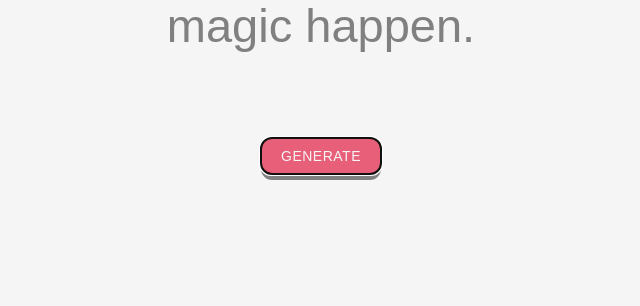
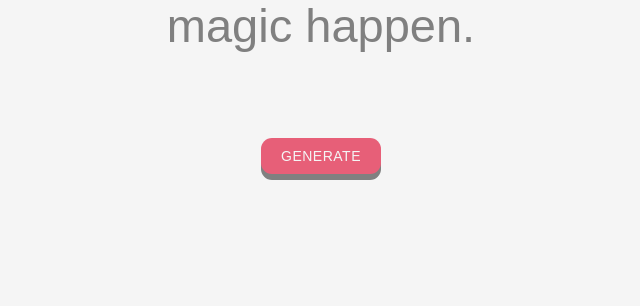
Before and after one commit to notchantal/non-linear, a PHP site: page / in a window 1280 px wide, with the restyled element focused. Shown: the part 446-752 px from the top of the page, without its empty margins (319-959 px from the left). Run offline with PHP 8.4, Linux system fonts and the light colour scheme; some libraries are stand-ins or nearby versions.

Commit message:
fixed outline on button

```diff
--- a/bot/style.css
+++ b/bot/style.css
@@ -88,6 +88,8 @@ button:active {
   transform: translateY(4px);
 }
 
+button:focus {outline:0;}
+
 #download {
 	background-color: #73C6B6;
 	margin-top: 22px;
```
